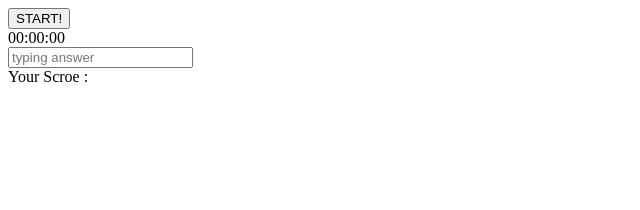
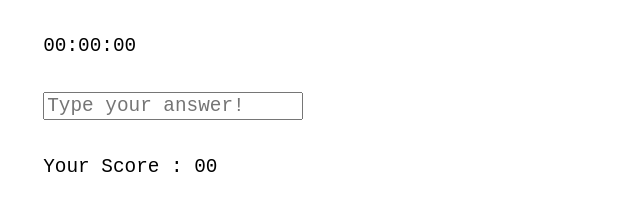
Before and after one commit to GoDoyeon/typing-game, a plain HTML site: page index.html in a window 1280 px wide. Both pictures are taken after a click on the button "START!". Shown: the whole page, without its empty margins (0-640 px from the left). Drawn offline with Linux system fonts and the light colour scheme.

Commit message:
CSS,JS - add start.js fuction

```diff
--- a/index.html
+++ b/index.html
@@ -15,18 +15,29 @@
         </button>
     </div>
 
-    <div id="game_box">
+    <div class="game_box">
+
         <div class="timer_box">
             <div class="timer">
                 00:00:00
             </div>
         </div>
 
-        <div class="answer_box">
-            <input type="text" class="input" placeholder="typing answer">
-            <div class="score">Your Scroe : </div>
+
+        <div class="form">
+            <input type="text" class="input" placeholder="Type your answer!">
         </div>
+
+        <div class="score">
+            Your Score :
+            <span>00</span>
+        </div>
+
+
     </div>
+
+    <script src="timer.js"></script>
+    <script src="start.js"></script>
 
 
 </body>
--- /dev/null
+++ b/start.js
@@ -0,0 +1,22 @@
+'use strict'
+
+
+const startBtn = document.querySelector(".start_btn"),
+    form = document.querySelector(".timer_box"),
+    input = document.querySelector(".input"),
+    score = document.querySelector(".score");
+
+function clickBtn() {
+    startBtn.addEventListener('click', () => {
+        startBtn.classList.add("hiding");
+        form.classList.add("showing");
+        input.classList.add("showing");
+        score.classList.add("showing");
+    })
+}
+
+function init() {
+    clickBtn();
+}
+
+init();
--- a/style.css
+++ b/style.css
@@ -0,0 +1,24 @@
+* {
+  font-family: 'Courier New', Courier, monospace;
+  font-size: 1.1rem;
+}
+
+.input,
+.timer_box,
+.score {
+  display: none;
+  margin: 2rem;
+}
+
+button {
+  cursor: pointer;
+  margin: 2rem;
+}
+
+.showing {
+  display: block;
+}
+
+.hiding {
+  display: none;
+}
--- /dev/null
+++ b/timer.js
@@ -0,0 +1 @@
+'use strict'
```
